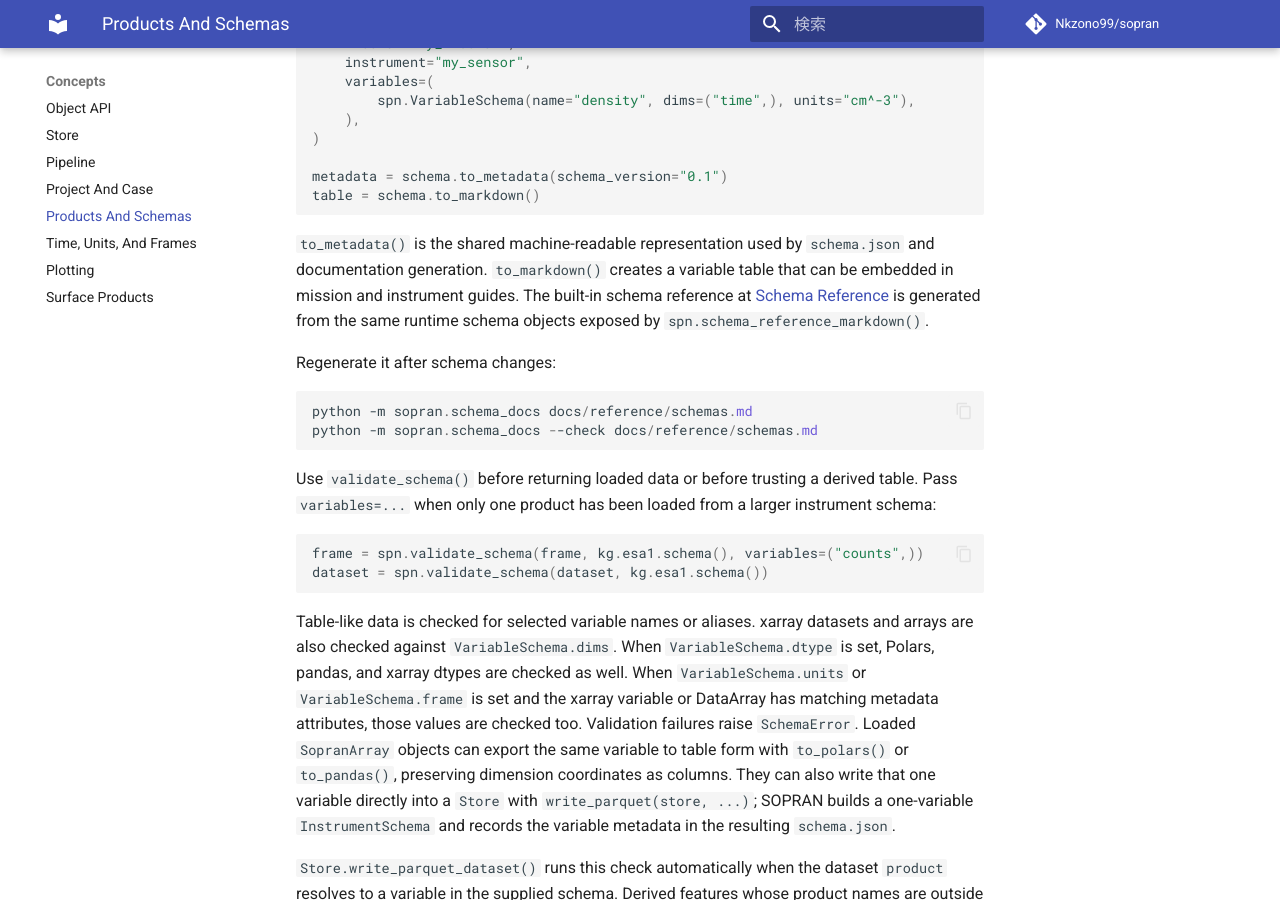
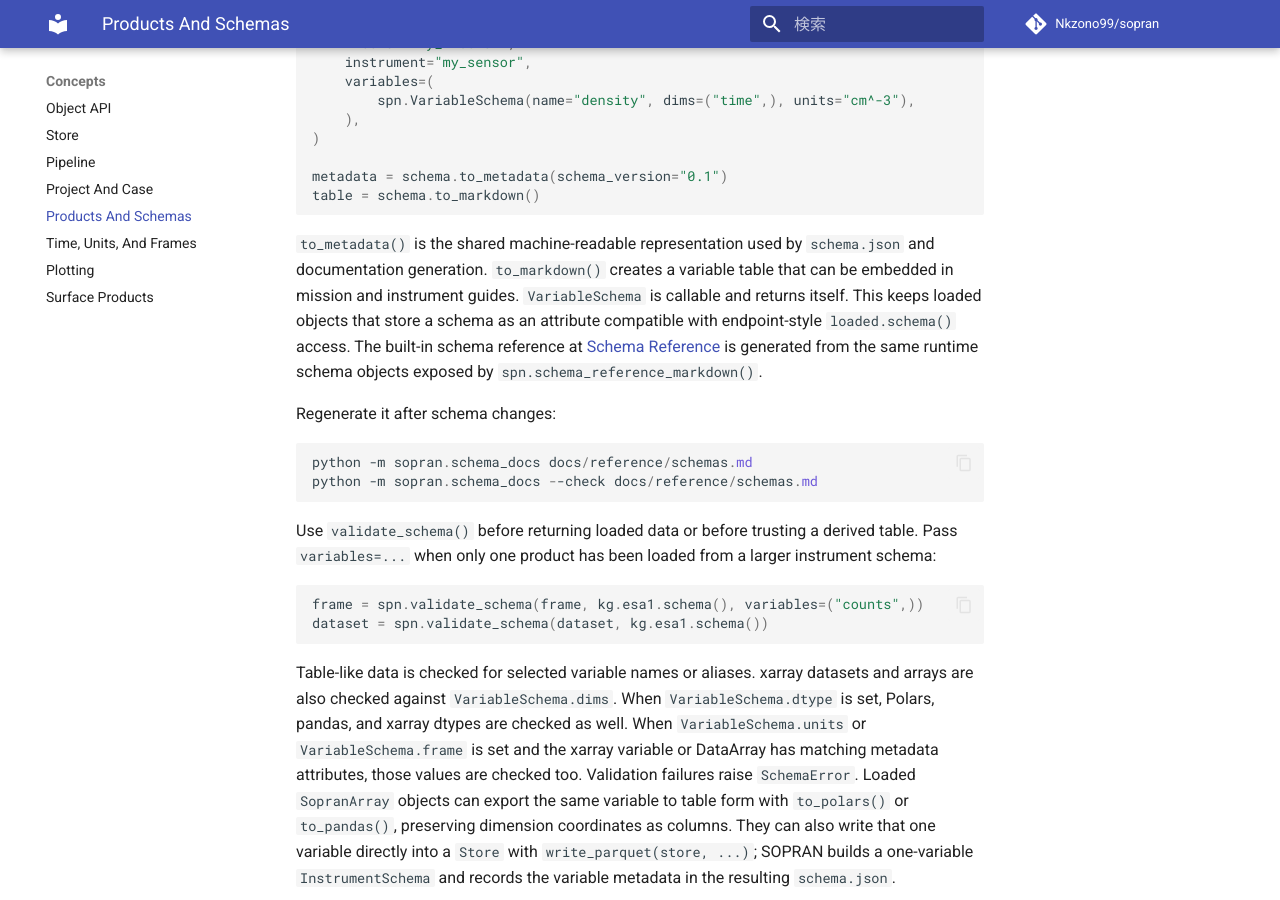
Before and after one commit to Nkzono99/sopran, an MkDocs documentation site: the page built from docs/concepts/products-schemas.md, in a window 1280 px wide and 900 px high, scrolled down 617 px. Built offline with MkDocs 1.6.1 and Material for MkDocs 9.7.7, drawn with Linux system fonts in a browser that asks for light colours; comment, search, counter and statistics services are not loaded.

Commit message:
Support callable loaded variable schemas

```diff
--- a/docs/concepts/products-schemas.md
+++ b/docs/concepts/products-schemas.md
@@ -31,6 +31,9 @@ table = schema.to_markdown()
 `to_metadata()` is the shared machine-readable representation used by
 `schema.json` and documentation generation. `to_markdown()` creates a variable
 table that can be embedded in mission and instrument guides.
+`VariableSchema` is callable and returns itself. This keeps loaded objects that
+store a schema as an attribute compatible with endpoint-style `loaded.schema()`
+access.
 The built-in schema reference at [Schema Reference](../reference/schemas.md)
 is generated from the same runtime schema objects exposed by
 `spn.schema_reference_markdown()`.
```
Also changed, not shown: SPEC.md (+3 -0 lines), docs/concepts/object-api.md (+2 -0 lines), 2 other files.
